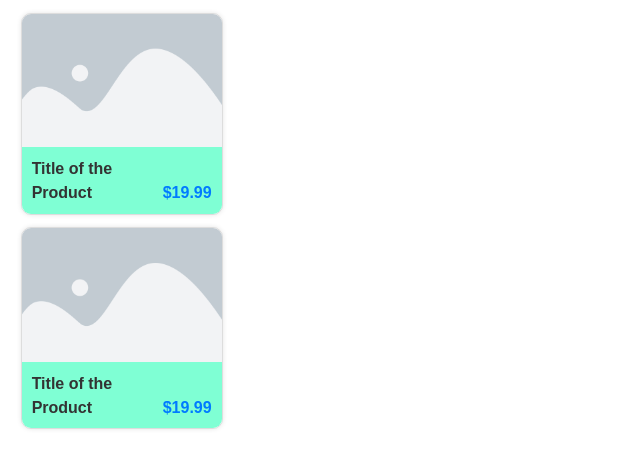
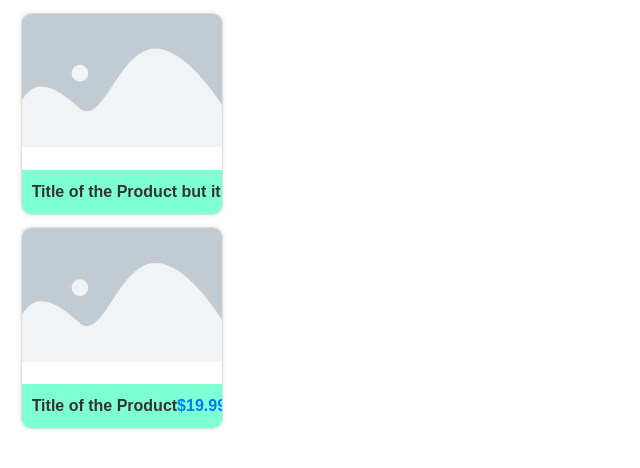
Before and after one commit to simo-nr/visual_elements, a plain HTML site: page single_tile/index.html in a window 1280 px wide. Shown: the whole page, without its empty margins (0-640 px from the left). Drawn offline with Linux system fonts and the light colour scheme.

Commit message:
overflow and position change

```diff
--- a/single_tile/index.html
+++ b/single_tile/index.html
@@ -12,7 +12,7 @@
         <img src="placeholder.jpg" alt="Product Image"> <!-- Image -->
 
         <div class="content">
-            <h2>Title of the Product</h2> <!-- Title -->
+            <h2>Title of the Product but it is very long for one line</h2> <!-- Title -->
             <div class="price">$19.99</div> <!-- Price -->
         </div>
 
--- a/single_tile/style.css
+++ b/single_tile/style.css
@@ -3,6 +3,8 @@ body {
 }
 
 .tile {
+    position: relative;
+
     background-color: #fff; /* Set background color */
     border: 1px solid #ddd; /* Add border for visual separation */
     border-radius: 10px; /* Add border radius for rounded corners */
@@ -39,12 +41,20 @@ body {
 }
 
 .tile .content {
+    position: absolute; /* Position content absolutely */
+    bottom: 0; /* Align content to the bottom */
+
     background-color: aquamarine;
     padding: 10px; /* Add padding to content */
     transition: font-size 0.3s ease; /* Add transition for smooth font-size change */
     line-height: 1.5; /* Set line-height for smoother vertical transition */
     display: flex;
     align-items: flex-end;
+
+    width: 100%;
+    white-space: nowrap;
+    overflow: hidden;
+    text-overflow: ellipsis;
 }
 
 .tile h2 {
```
Also changed, not shown: test/test.html (+15 -17 lines).
